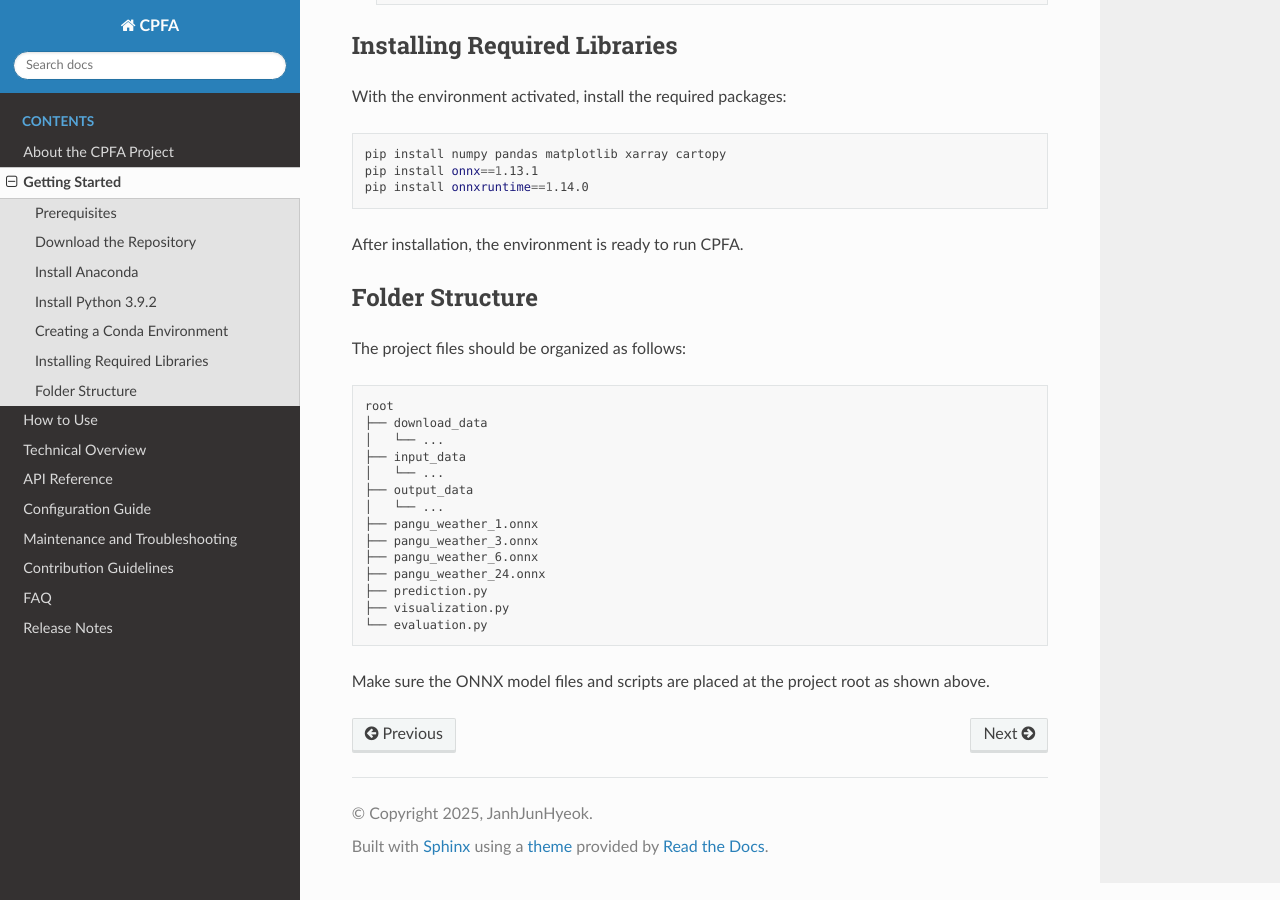
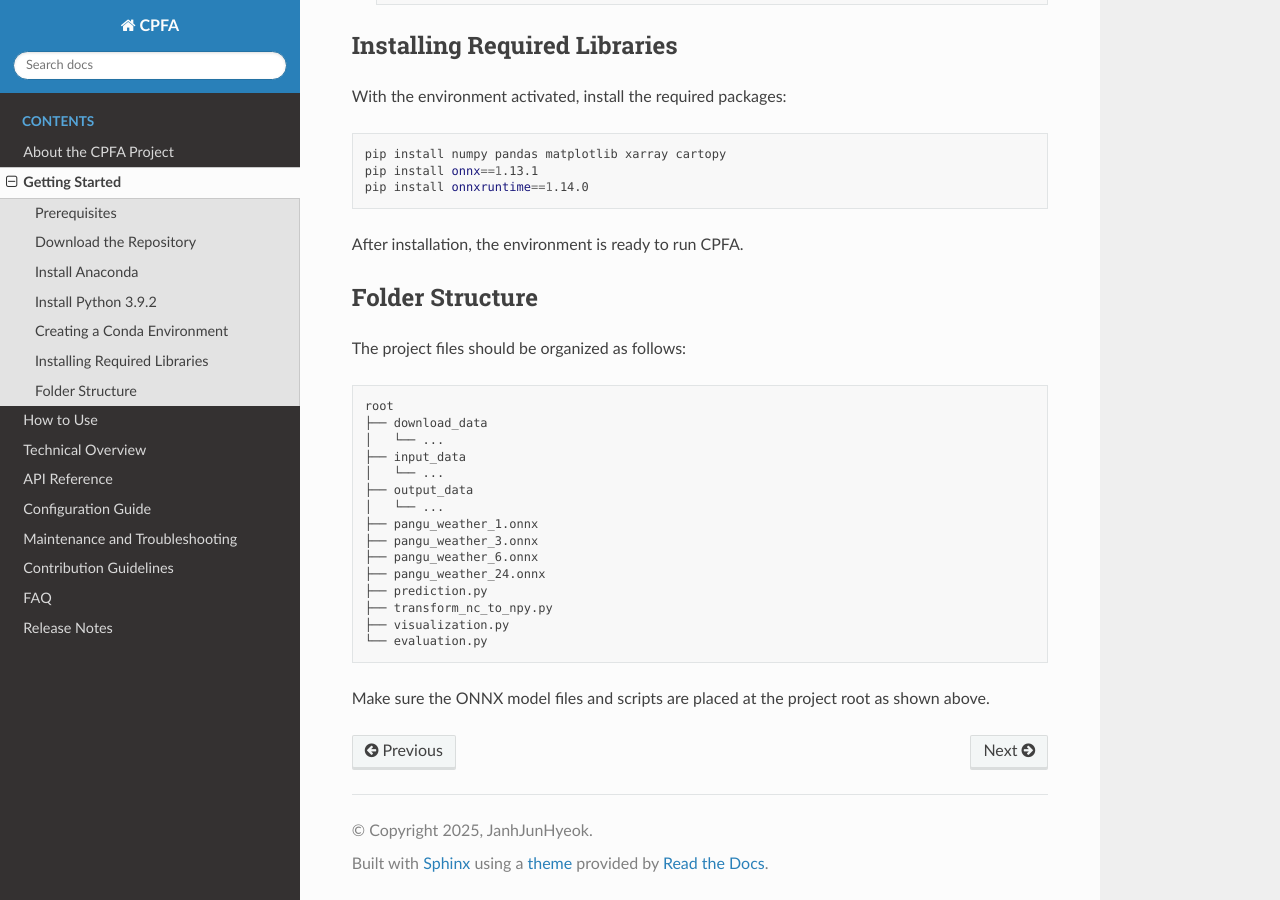
Before and after one commit to hyeok719/CPFA, a Sphinx documentation site: the page built from docs/source/getting_started.rst, in a window 1280 px wide and 900 px high, scrolled down 1564 px. Built offline with Sphinx 7.4.7 and the Read the Docs theme 3.1.0, drawn with Linux system fonts in a browser that asks for light colours.

Commit message:
Revise getting started documentation
Updated the getting started guide to include the new transform_nc_to_npy.py script and adjusted formatting.

```diff
--- a/docs/source/getting_started.rst
+++ b/docs/source/getting_started.rst
@@ -95,6 +95,7 @@ The project files should be organized as follows:
     ├── pangu_weather_6.onnx
     ├── pangu_weather_24.onnx
     ├── prediction.py
+    ├── transform_nc_to_npy.py
     ├── visualization.py
     └── evaluation.py
 
```
